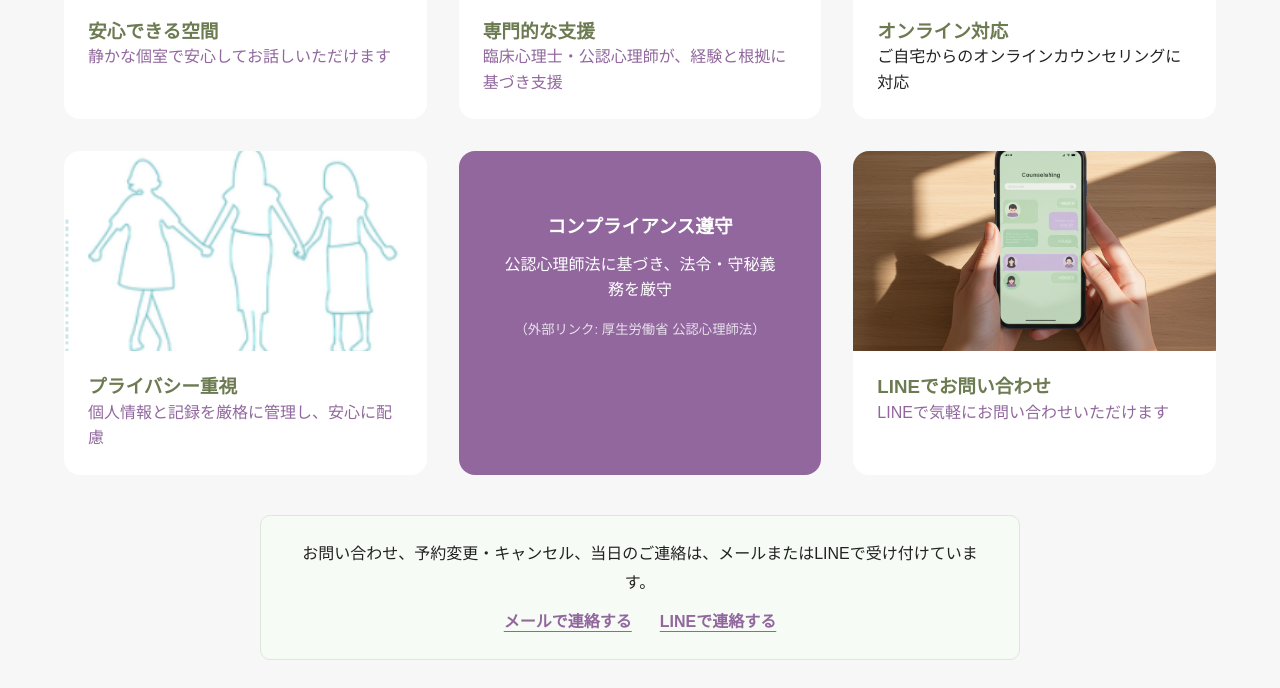
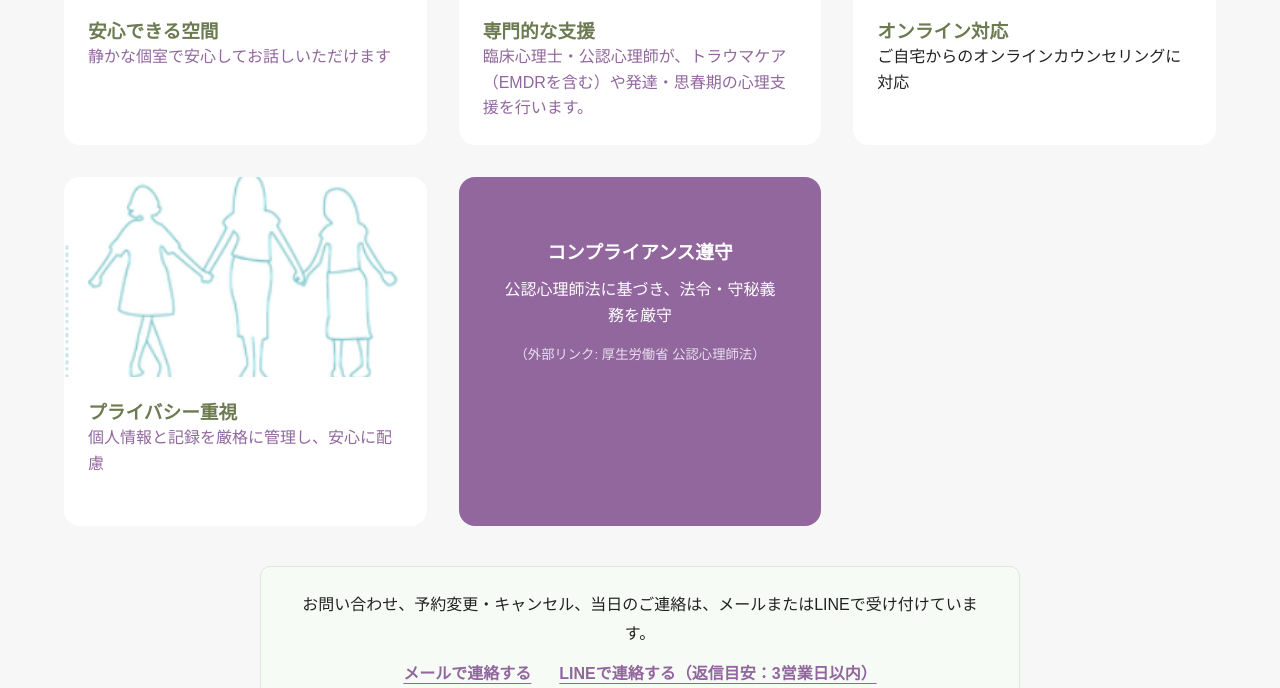
Before and after one commit to counselingspacepaz-gif/paz-site, a Jekyll site: the page built from index.html, in a window 1280 px wide and 900 px high, scrolled down 932 px, cut to the strip 212-900 px from the top of the window. Built offline with Jekyll 4.4.1, drawn with Linux system fonts in a browser that asks for light colours; some web fonts are replaced; some of the changed text lies outside the part shown.

Commit message:
Consolidate homepage contact guidance

```diff
--- a/_layouts/default.html
+++ b/_layouts/default.html
@@ -74,15 +74,17 @@
           info@counselingspacepaz.com
         </a>
       </p>
+      {% unless page.slug == 'home' %}
       <p>
         お問い合わせ・予約変更・キャンセルは、メールまたはLINEで受け付けています。
       </p>
+      {% endunless %}
     </div>
 
     <nav class="footer-sns" aria-label="SNSリンク">
       <ul class="sns-list">
         <li>
-          <a href="https://lin.ee/KoUph8Z" target="_blank" rel="noopener noreferrer">
+          <a href="https://lin.ee/KoUph8Z" target="_blank" rel="noopener noreferrer" aria-label="LINE公式アカウント">
             <img src="{{ '/images/icons/icon-line.png' | relative_url }}" alt="LINE" aria-hidden="true">
           </a>
         </li>
--- a/index.html
+++ b/index.html
@@ -31,7 +31,7 @@ slug: home
 <section class="section top-news-section">
   <div class="inner">
     <h2>お知らせ</h2>
-    <p>お問い合わせ・予約変更・キャンセルはメールまたはLINEで受け付けています。<a href="{{ '/booking/' | relative_url }}#policy-title">12月からの予約変更・キャンセル条件を確認する</a></p>
+    <p><a href="{{ '/booking/' | relative_url }}#policy-title">12月からの予約変更・キャンセル条件を確認する</a></p>
     {% assign raw_data = site.data.note.rss.channel.item %}
 
     {% if raw_data %}
@@ -93,7 +93,7 @@ slug: home
              loading="lazy">
         <div class="tile__content">
           <h3 class="tile__title">専門的な支援</h3>
-          <p>臨床心理士・公認心理師が、経験と根拠に基づき支援</p>
+          <p>臨床心理士・公認心理師が、トラウマケア（EMDRを含む）や発達・思春期の心理支援を行います。</p>
         </div>
       </a>
 
@@ -137,27 +137,12 @@ slug: home
         </div>
       </a>
 
-      <a href="https://lin.ee/KoUph8Z"
-         class="tile"
-         target="_blank"
-         rel="noopener noreferrer"
-         aria-label="LINE公式アカウント（外部）を開く">
-        <img src="{{ '/images/sections/line-contact.png' | relative_url | strip }}"
-             alt="スマートフォンに表示されたLINEの問い合わせ画面"
-             class="tile__image"
-             loading="lazy">
-        <div class="tile__content">
-          <h3 class="tile__title">LINEでお問い合わせ</h3>
-          <p>LINEで気軽にお問い合わせいただけます</p>
-        </div>
-      </a>
-
     </div>
     <div class="home-contact-guidance">
       <p>お問い合わせ、予約変更・キャンセル、当日のご連絡は、メールまたはLINEで受け付けています。</p>
       <div class="home-contact-guidance__links">
         <a href="mailto:info@counselingspacepaz.com">メールで連絡する</a>
-        <a href="https://lin.ee/KoUph8Z" target="_blank" rel="noopener noreferrer">LINEで連絡する</a>
+        <a href="https://lin.ee/KoUph8Z" target="_blank" rel="noopener noreferrer">LINEで連絡する（返信目安：3営業日以内）</a>
       </div>
     </div>
   </div>
```
